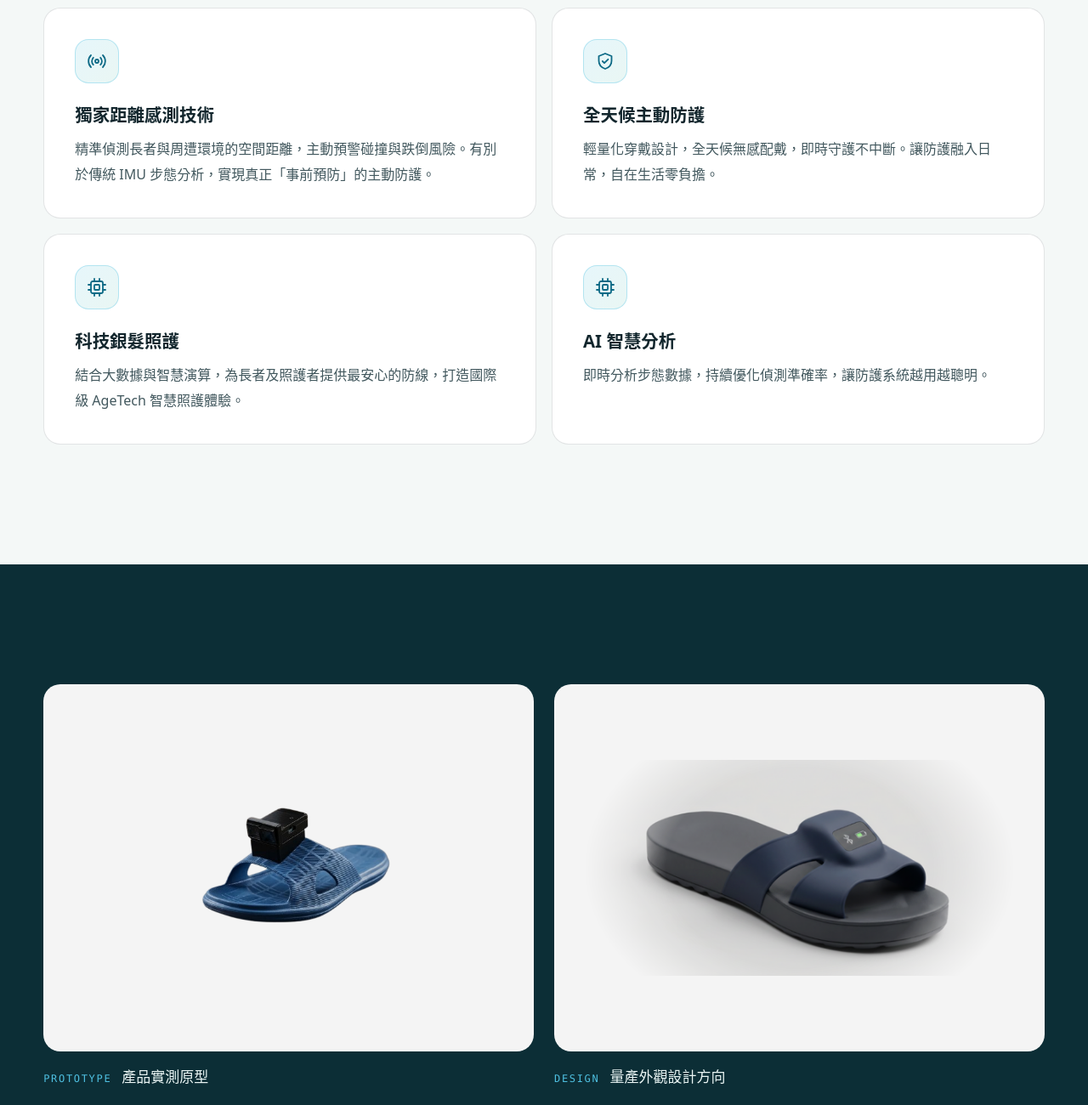
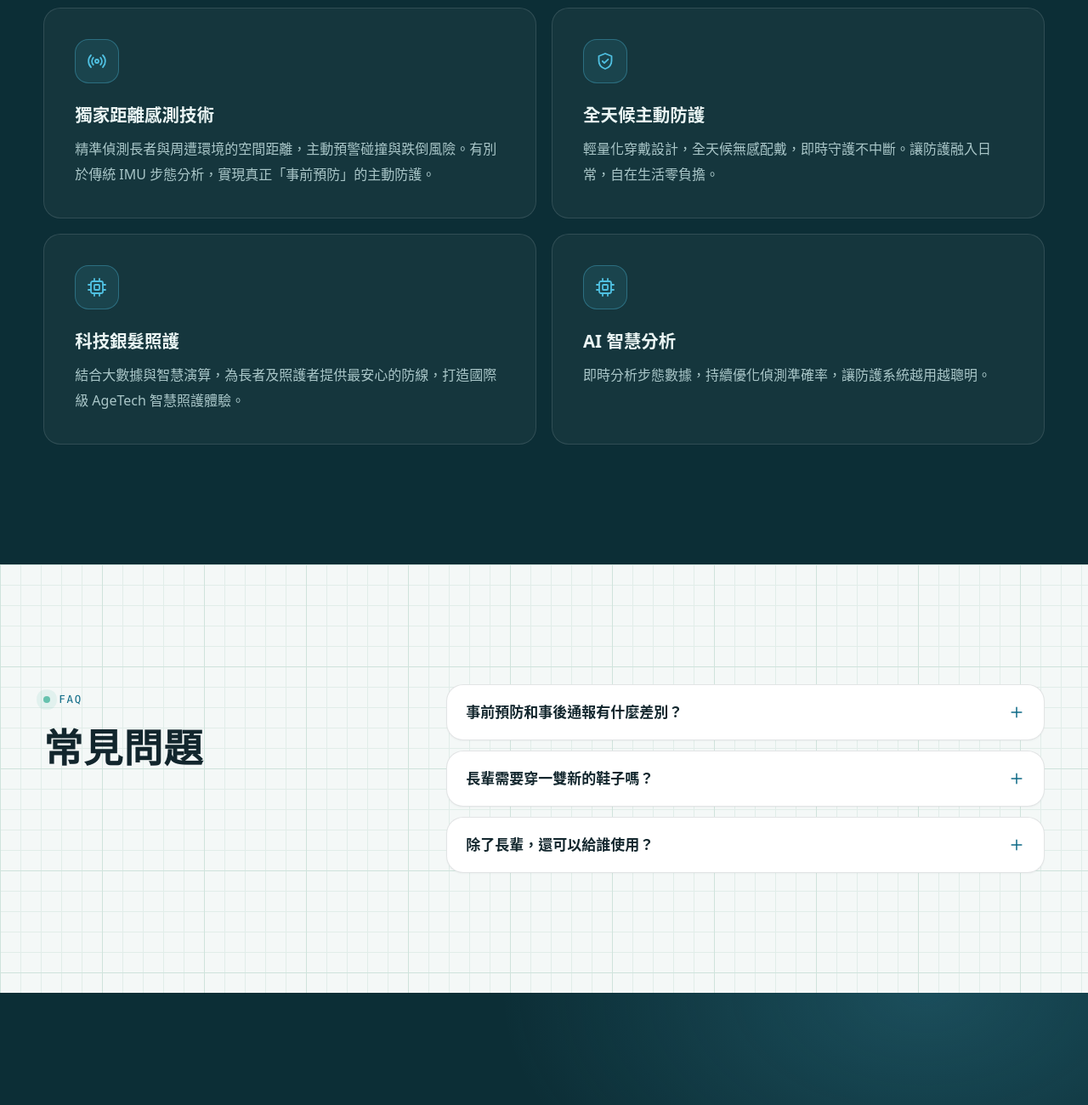
Before and after one commit to KennyChen-pixel/smartguard-site, an Astro site: page /product in a window 1280 px wide. Shown: the part 1180-2480 px from the top of the page at 85% size. Built offline with nearby package versions, Linux system fonts and the light colour scheme; Astro itself is replaced by a stand-in of ours; a web font is replaced by a local one.

Commit message:
修改 7：刪除產品頁「PROTOTYPE 產品實測原型」「DESIGN 量產外觀設計方向」兩張圖與標籤，特點區改深色維持版面節奏
Co-Authored-By: Claude Opus 5.5 <noreply@anthropic.com>

Claude-Session: https://claude.ai/code/session_01SPEtgf6NnUHqLiyvRFow3v

```diff
--- a/content/product.json
+++ b/content/product.json
@@ -1,5 +1,5 @@
 {
-  "_說明": "產品頁內容。features 為產品特點卡片（icon 可用：Radio、Shield、Cpu、Award、Eye、HeartHandshake、Medal、FileBadge）；image 欄位填 src/assets/images/ 裡的檔名。",
+  "_說明": "產品頁內容。heroImage 為產品頁主圖；features 為產品特點卡片（icon 可用：Radio、Shield、Cpu、Award、Eye、HeartHandshake、Medal、FileBadge）；image 欄位填 src/assets/images/ 裡的檔名。",
   "seo": {
     "title": "產品｜SmartGuard 智慧主動式防跌偵測系統",
     "description": "SmartGuard 智慧主動式防跌偵測系統：專為長者設計的穿戴式跌倒預防裝置，以獨家距離感測技術即時偵測環境風險。"
@@ -8,8 +8,8 @@
   "eyebrow": "PRODUCT",
   "lede": "專為長者設計的穿戴式跌倒預防裝置，以獨家距離感測技術即時偵測環境風險，在跌倒發生「之前」就築起防線。",
   "heroImage": {
-    "image": "product-render-2.png",
-    "alt": "SmartGuard 穿戴式防跌裝置產品示意圖：拖鞋鞋面搭載距離感測模組"
+    "image": "prototype-cutout.png",
+    "alt": "SmartGuard 防跌裝置實測原型：距離感測模組安裝於藍色拖鞋鞋面"
   },
   "features": [
     {
@@ -32,19 +32,5 @@
       "description": "即時分析步態數據，持續優化偵測準確率，讓防護系統越用越聰明。",
       "icon": "Cpu"
     }
-  ],
-  "gallery": [
-    {
-      "image": "prototype-cutout.png",
-      "alt": "SmartGuard 防跌裝置實測原型：距離感測模組安裝於藍色拖鞋鞋面",
-      "tag": "PROTOTYPE",
-      "caption": "產品實測原型"
-    },
-    {
-      "image": "product-render-1.png",
-      "alt": "SmartGuard 量產外觀設計示意圖：感測器內嵌於鞋面的一體化設計",
-      "tag": "DESIGN",
-      "caption": "量產外觀設計方向"
-    }
   ]
 }
--- a/scripts/validate-content.mjs
+++ b/scripts/validate-content.mjs
@@ -43,7 +43,6 @@ const product = data['product.json'];
 if (product) {
   need(product, ['name', 'features'], 'product.json');
   product.features?.forEach((f, i) => { need(f, ['title', 'description', 'icon'], `product.json features[${i}]`); if (f.icon && !ICONS.includes(f.icon)) errors.push(`product.json features[${i}] 的 icon「${f.icon}」不存在`); });
-  product.gallery?.forEach((g, i) => img(g.image, `product.json gallery[${i}]`));
   img(product.heroImage?.image, 'product.json heroImage');
 }
 const team = data['team.json'];
--- a/src/pages/product.astro
+++ b/src/pages/product.astro
@@ -10,7 +10,7 @@ import faq from '../../content/faq.json';
 import home from '../../content/home.json';
 import { getImage } from '../lib/images';
 import { isTodo } from '../lib/text';
-const cutout = getImage('prototype-cutout.png');
+const cutout = getImage(product.heroImage.image);
 // 常見問題：附加句只有 show 為 true 才公開；含 TODO 的題目不寫入結構化資料
 type FaqItem = { q: string; a: string; extra?: { text: string; show: boolean } };
 const faqItems = (faq.items as FaqItem[]).map((f) => ({
@@ -36,31 +36,16 @@ const faqLd = faqItems.filter((f) => !isTodo(f.q) && !isTodo(f.a));
         <div class="orbit o1" aria-hidden="true"></div>
         <div class="orbit o2" aria-hidden="true"></div>
         <div class="scan" aria-hidden="true"></div>
-        <Image class="device" src={cutout} alt={product.gallery[0].alt} widths={[320, 480, 640]} sizes="(max-width: 900px) 70vw, 420px" loading="eager" fetchpriority="high" />
+        <Image class="device" src={cutout} alt={product.heroImage.alt} widths={[320, 480, 640]} sizes="(max-width: 900px) 70vw, 420px" loading="eager" fetchpriority="high" />
         <div class="beam" aria-hidden="true"><i></i><i></i><i></i></div>
       </div>
     </div>
   </section>
 
-  <section class="section">
+  <section class="section on-deep features-sec">
     <div class="container">
       <SectionHead eyebrow={home.techIntro.eyebrow} title={home.techIntro.title} body={home.techIntro.body} />
-      <div class="gap"><FeatureGrid items={product.features} /></div>
-    </div>
-  </section>
-
-  <section class="section on-deep gallery-sec">
-    <div class="container">
-      <div class="gallery">
-        {product.gallery.map((g, i) => (
-          <figure data-reveal style={`--d:${i * 0.12}s`}>
-            <div class="frame">
-              <Image src={getImage(g.image)} alt={g.alt} widths={[400, 640, 900]} sizes="(max-width: 760px) 92vw, 45vw" />
-            </div>
-            <figcaption><span class="mono tag">{g.tag}</span>{g.caption}</figcaption>
-          </figure>
-        ))}
-      </div>
+      <div class="gap"><FeatureGrid items={product.features} tone="deep" /></div>
     </div>
   </section>
 
@@ -111,15 +96,9 @@ const faqLd = faqItems.filter((f) => !isTodo(f.q) && !isTodo(f.a));
 
   .gap { margin-top: var(--space-block); }
 
-  .gallery-sec { overflow: hidden; }
-  .gallery { display: grid; gap: 24px; }
-  @media (min-width: 760px) { .gallery { grid-template-columns: 1fr 1fr; } }
-  .frame { position: relative; border-radius: var(--radius); overflow: hidden; background: #f4f4f4; aspect-ratio: 4 / 3; }
-  .frame :global(img) { position: absolute; inset: 6%; width: 88%; height: 88%; object-fit: contain; mix-blend-mode: multiply; transition: transform 0.8s var(--ease-out);
-    -webkit-mask-image: radial-gradient(ellipse 50% 50% at 50% 50%, #000 62%, transparent 100%); mask-image: radial-gradient(ellipse 50% 50% at 50% 50%, #000 62%, transparent 100%); }
-  figure:hover .frame :global(img) { transform: scale(1.04); }
-  figcaption { margin-top: 14px; color: var(--on-deep); font-weight: 500; }
-  .tag { margin-right: 12px; font-size: 0.75rem; letter-spacing: 0.14em; color: var(--brand-cyan); }
+  .features-sec { overflow: hidden; }
+  .features-sec::before { content: ""; position: absolute; inset: 0; pointer-events: none; background: radial-gradient(50vw 50vh at 100% 0%, rgba(79, 192, 225, 0.16), transparent 70%); }
+  .features-sec .container { position: relative; }
 
   .two { display: grid; gap: 40px; }
   @media (min-width: 960px) {
```
